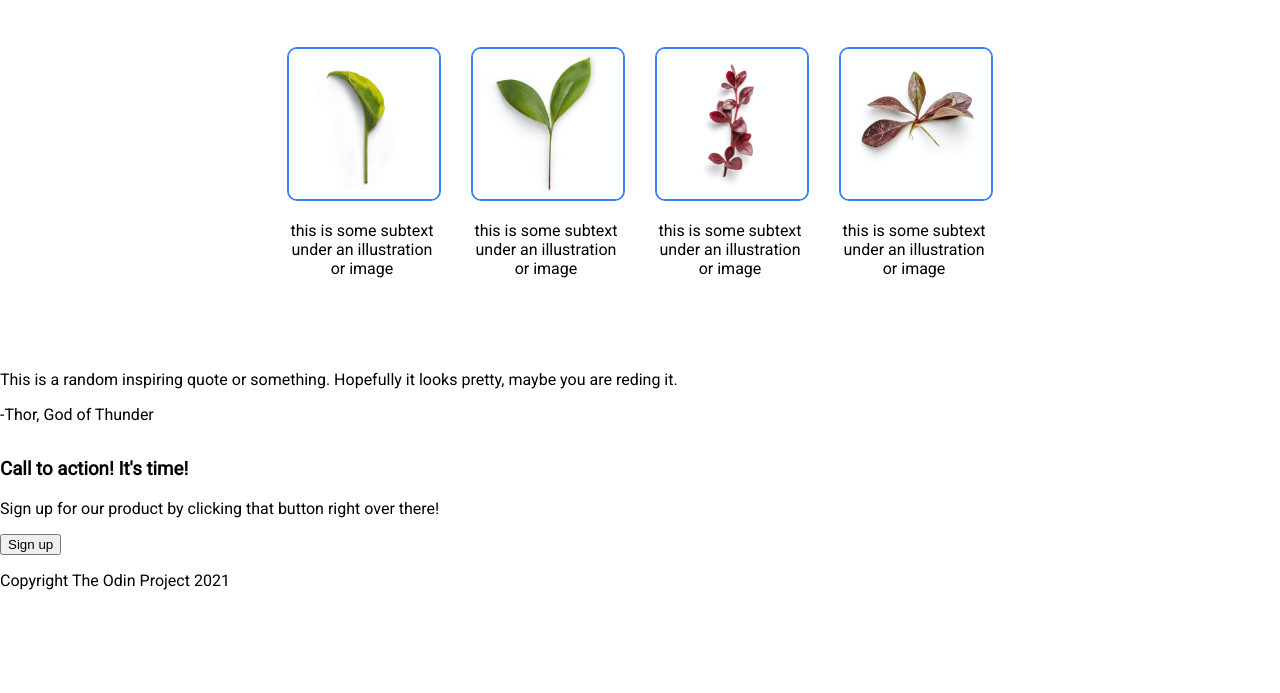
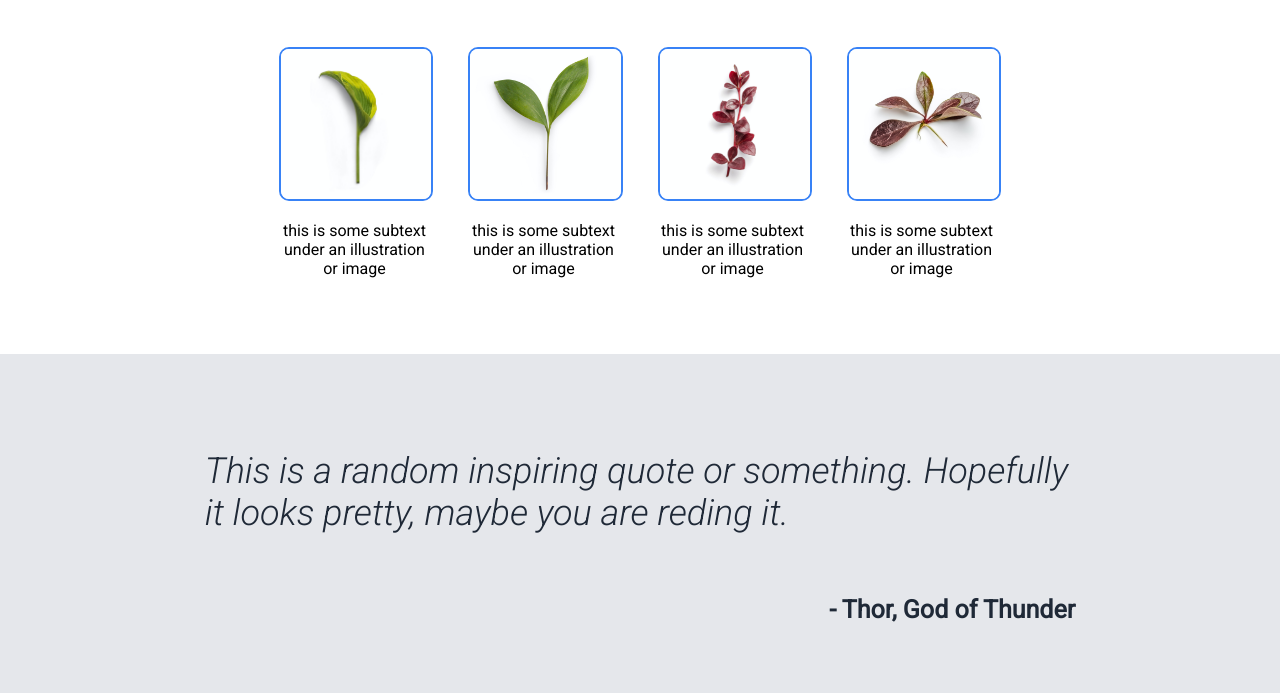
Before and after one commit to pierickm/odin-landing-page, a plain HTML site: page index.html in a window 1280 px wide. Shown: the part 727-1420 px from the top of the page. Before the commit the page ends 1333 px from the top, so only its background shows below. Drawn offline with Linux system fonts and the light colour scheme.

Commit message:
Style quote section

```diff
--- a/index.html
+++ b/index.html
@@ -5,7 +5,7 @@
         <link rel="stylesheet" href="styles.css">
         <link rel="preconnect" href="https://fonts.googleapis.com">
         <link rel="preconnect" href="https://fonts.gstatic.com" crossorigin>
-        <link href="https://fonts.googleapis.com/css2?family=Roboto&display=swap" rel="stylesheet">
+        <link href="https://fonts.googleapis.com/css2?family=Roboto:ital,wght@0,400;1,300&display=swap" rel="stylesheet">
         <title>My plant amazingness</title>
     </head>
 
@@ -52,7 +52,7 @@
 
         <div class="quote">
             <p> This is a random inspiring quote or something. Hopefully it looks pretty, maybe you are reding it.</p>
-            <p id="author">-Thor, God of Thunder</p>
+            <p id="author">- Thor, God of Thunder</p>
         </div>
 
         <div class="cta">
--- a/styles.css
+++ b/styles.css
@@ -90,7 +90,7 @@ h1{
  .item-container{
      display: flex;
      padding: 20px 14% 60px 14%;
-     gap: 30px;
+     gap: 35px;
  }
  img{
      height: 150px;
@@ -106,3 +106,21 @@ h1{
  .info-item p{
      width: 150px;
  }
+
+ .quote{
+     background-color: #E5E7EB;
+     font-size: 36px;
+    font-style: italic;
+     color: #1F2937;
+     display:flex;
+    flex-direction:column;
+    align-items: center;
+    padding: 60px 16% 50px 16%;
+ }
+
+ #author{
+    font-size: 25px;
+    font-style: normal;
+    font-weight:bolder;
+    align-self: flex-end;
+ }
```
